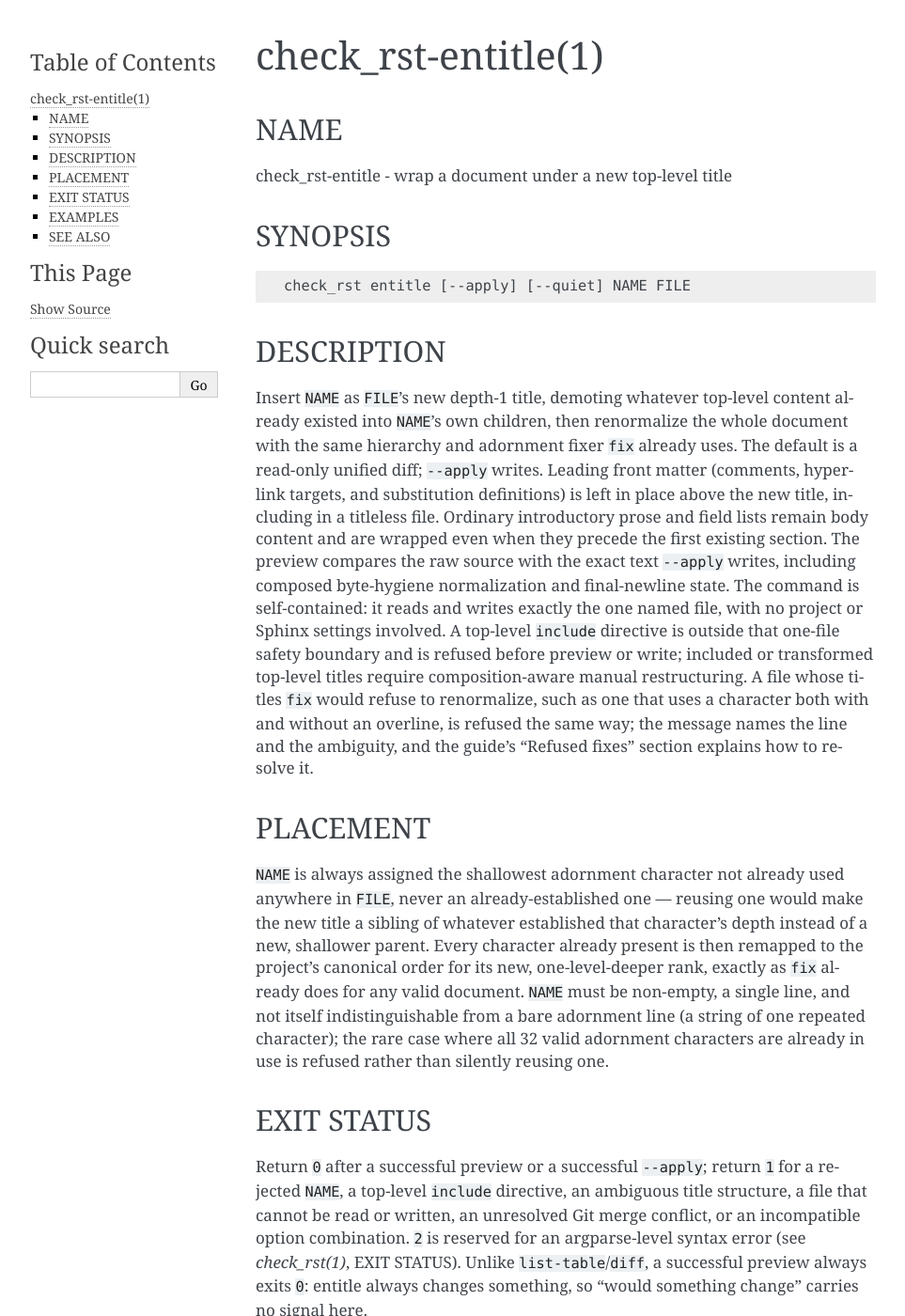
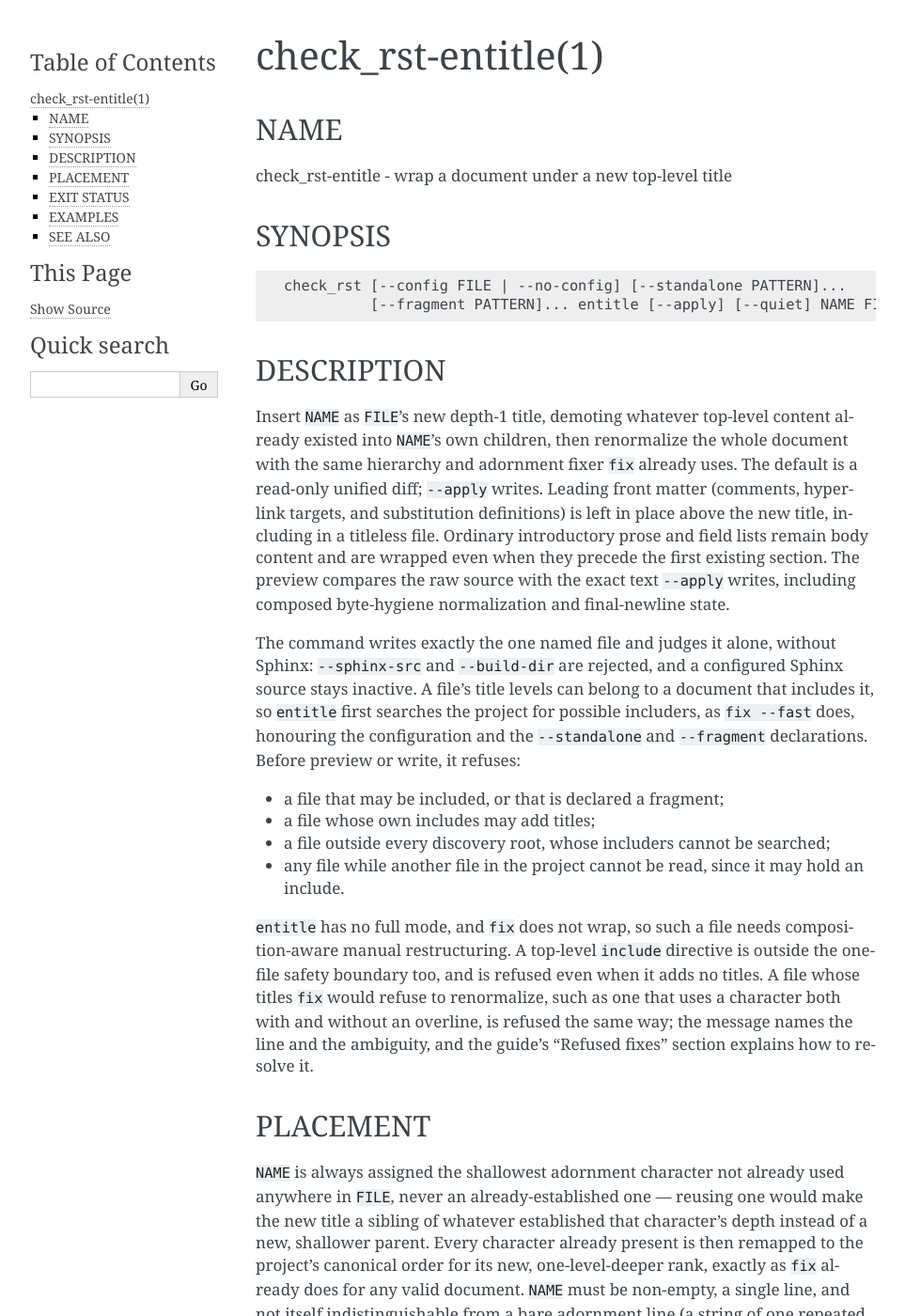
Before and after one commit to dememax/check_rst, a Sphinx documentation site: the page built from docs/man/check_rst-entitle.rst, in a window 1280 px wide and 1400 px high. Shown: the whole window at 94% size, without its empty margins (148-1111 px from the left). Built offline with Sphinx 7.4.7, drawn with Linux system fonts in a browser that asks for light colours; some of the changed text lies outside the part shown.

Commit message:
fix: refuse entitle on a file that may be included
CR-43's entitle side (D9c, decided B).  entitle no longer runs before
configuration.  It is dispatched after the config line:
- it reads the configuration with fast-mode semantics, so a configured
  sphinx-src or build-dir is echoed as inactive (entitle);
- it matches the --standalone and --fragment patterns;
- it asks fast_include_guards about its one file before preview or
  write.

Any guard refuses, since entitle always changes the title model.
--config is accepted now; --sphinx-src and --build-dir stay rejected.

The refusal reuses fast mode's wording with entitle's own ending:
"and entitle judges one file alone".  entitle has no full mode, and fix
does not wrap, so no other command is suggested.  The fragment, uncovered
and unreadable texts already name the user's own remedy.

A file's own read failure no longer counts as an incomplete include
graph for that file.  Only another file can hide an include, and the
command reports its own file's error itself.  entitle checks guards
before it reads, so without this a non-UTF-8 file would be refused as
"the include graph is incomplete" instead of its UTF-8 error.  The
existing non-UTF-8 test covers it.

Five test_entitle.py CLI tests now chdir to their tmp_path.  A tmp_path
file run from the repository's working directory lies outside every
discovery root (D9d step 5), so it is uncovered and correctly refused.
This is the fixture accuracy fix P3a made for fix --fast.

The help text and check_rst-entitle(1) retire the self-contained promise:
- the man page synopsis spells out the accepted global options;
- the description lists what is refused;
- the exit status names the include-context refusal.

Validation:
- the full suite on Docutils 0.23 / Sphinx 9.1.0 and on the 0.22.4 floor,
  2168 passed each;
- Ruff format and check, mypy;
- the RST loop on check_rst-entitle(1), including its Sphinx build.

Co-Authored-By: Claude Opus 5.5 <noreply@anthropic.com>

```diff
--- a/docs/man/check_rst-entitle.rst
+++ b/docs/man/check_rst-entitle.rst
@@ -18,7 +18,8 @@ SYNOPSIS
 
 .. code-block:: text
 
-   check_rst entitle [--apply] [--quiet] NAME FILE
+   check_rst [--config FILE | --no-config] [--standalone PATTERN]...
+             [--fragment PATTERN]... entitle [--apply] [--quiet] NAME FILE
 
 *************
 DESCRIPTION
@@ -33,12 +34,26 @@ substitution definitions) is left in place above the new title, including in a
 titleless file.  Ordinary introductory prose and field lists remain body
 content and are wrapped even when they precede the first existing section.
 The preview compares the raw source with the exact text ``--apply`` writes,
-including composed byte-hygiene normalization and final-newline state.  The
-command is self-contained: it reads and writes exactly the one named file, with
-no project or Sphinx settings involved.  A top-level ``include`` directive is
-outside that one-file safety boundary and is refused before preview or write;
-included or transformed top-level titles require composition-aware manual
-restructuring.  A file whose titles ``fix`` would refuse to renormalize, such as
+including composed byte-hygiene normalization and final-newline state.
+
+The command writes exactly the one named file and judges it alone, without
+Sphinx: ``--sphinx-src`` and ``--build-dir`` are rejected, and a configured
+Sphinx source stays inactive.  A file's title levels can belong to a document
+that includes it, so ``entitle`` first searches the project for possible
+includers, as ``fix --fast`` does, honouring the configuration and the
+``--standalone`` and ``--fragment`` declarations.  Before preview or write, it
+refuses:
+
+* a file that may be included, or that is declared a fragment;
+* a file whose own includes may add titles;
+* a file outside every discovery root, whose includers cannot be searched;
+* any file while another file in the project cannot be read, since it may
+  hold an include.
+
+``entitle`` has no full mode, and ``fix`` does not wrap, so such a file needs
+composition-aware manual restructuring.  A top-level ``include`` directive is
+outside the one-file safety boundary too, and is refused even when it adds no
+titles.  A file whose titles ``fix`` would refuse to renormalize, such as
 one that uses a character both with and without an overline, is refused the
 same way; the message names the line and the ambiguity, and the guide's
 "Refused fixes" section explains how to resolve it.
@@ -64,8 +79,8 @@ EXIT STATUS
 *************
 
 Return ``0`` after a successful preview or a successful ``--apply``;
-return ``1`` for a rejected ``NAME``, a top-level ``include`` directive, an
-ambiguous title structure, a file that cannot be read or written, an
+return ``1`` for a rejected ``NAME``, a file refused for its include context,
+a top-level ``include`` directive, an ambiguous title structure, a file that cannot be read or written, an
 unresolved Git merge conflict, or an incompatible option combination.  ``2`` is reserved for an argparse-level
 syntax error (see :manpage:`check_rst(1)`, EXIT STATUS).  Unlike
 ``list-table``/``diff``,
```
Also changed, not shown: 3 other files.
